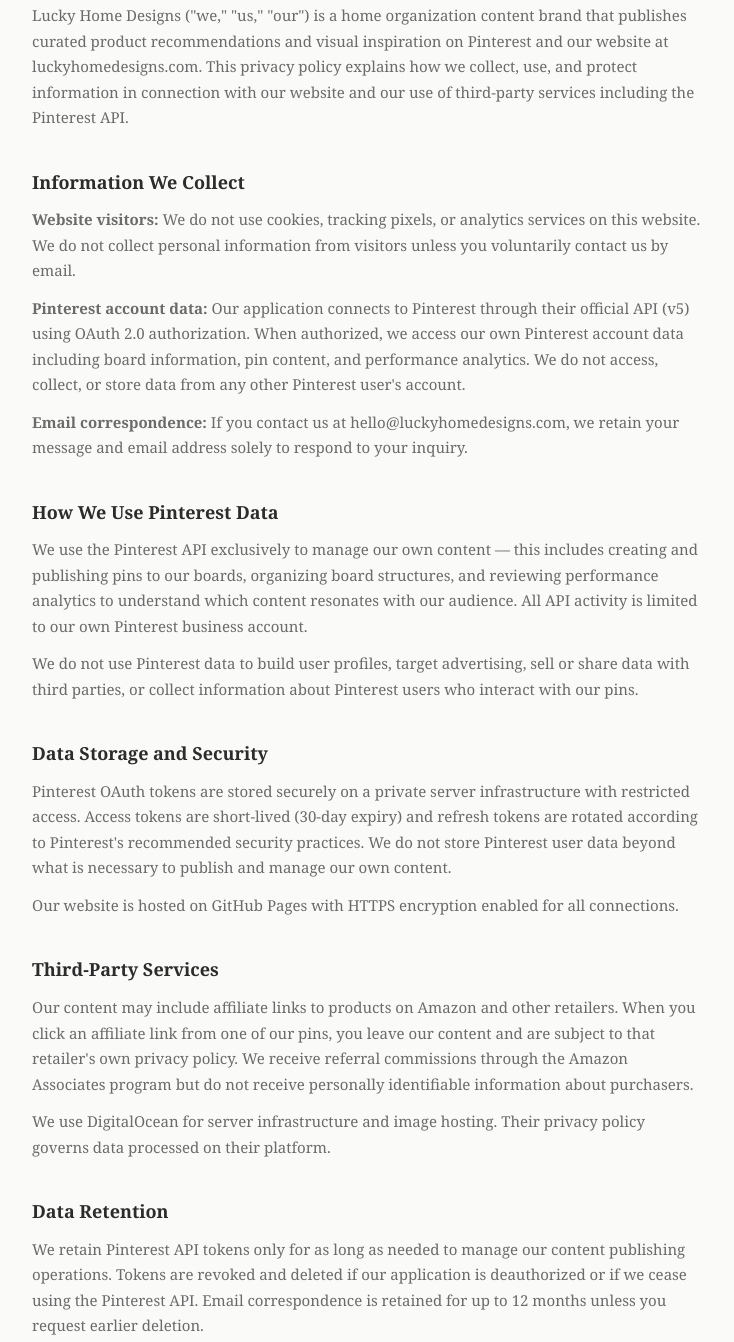
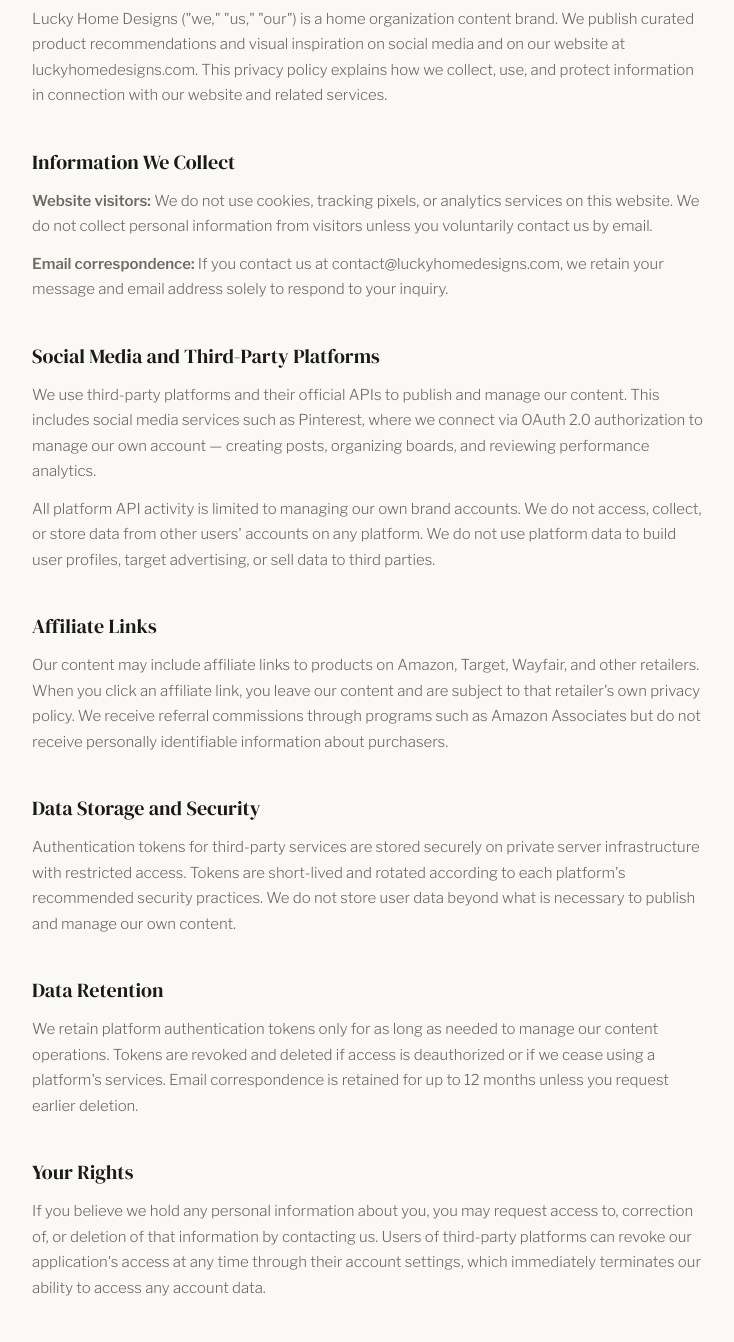
Before and after one commit to LuckySharms/luckyhomedesigns, a plain HTML site: page privacy.html in a window 1280 px wide. Shown: the part 269-1611 px from the top of the page, without its empty margins (272-1006 px from the left). Drawn offline with nearby package versions, Linux system fonts and the light colour scheme.

Commit message:
Update copy and refresh privacy policy design
- Generalize Pinterest-specific references to broader social media language
- Update contact email to contact@luckyhomedesigns.com
- Rename Follow section, simplify CTA copy
- Align privacy page typography with landing page (DM Serif Display + Libre Franklin)
- Remove hosting provider details from privacy policy
- Add affiliate links section covering Amazon, Target, Wayfair

```diff
--- a/privacy.html
+++ b/privacy.html
@@ -4,23 +4,32 @@
   <meta charset="UTF-8">
   <meta name="viewport" content="width=device-width, initial-scale=1.0">
   <title>Privacy Policy — Lucky Home Designs</title>
+  <link rel="preconnect" href="https://fonts.googleapis.com">
+  <link rel="preconnect" href="https://fonts.gstatic.com" crossorigin>
+  <link href="https://fonts.googleapis.com/css2?family=DM+Serif+Display&family=Libre+Franklin:wght@300;400;500;600&display=swap" rel="stylesheet">
   <style>
     :root {
-      --bg: #FAFAF8;
-      --text: #2C2C2C;
-      --muted: #6B6B6B;
+      --bg: #FAF9F6;
+      --text: #1A1A1A;
+      --muted: #6E6B65;
       --accent: #7B8F6B;
-      --border: #E4E0DB;
+      --border: #E0DCD5;
     }
 
     * { margin: 0; padding: 0; box-sizing: border-box; }
 
     body {
-      font-family: 'Georgia', 'Times New Roman', serif;
+      font-family: 'Libre Franklin', sans-serif;
       color: var(--text);
       background: var(--bg);
       line-height: 1.7;
+      font-weight: 300;
       -webkit-font-smoothing: antialiased;
+    }
+
+    h1, h2 {
+      font-family: 'DM Serif Display', serif;
+      font-weight: 400;
     }
 
     .container {
@@ -36,8 +45,6 @@
 
     header h1 {
       font-size: 28px;
-      font-weight: 700;
-      letter-spacing: -0.5px;
       margin-bottom: 4px;
     }
 
@@ -53,12 +60,10 @@
     }
 
     main { padding: 40px 0 20px; }
-
     section { margin-bottom: 36px; }
 
     section h2 {
-      font-size: 18px;
-      font-weight: 700;
+      font-size: 20px;
       margin-bottom: 10px;
     }
 
@@ -66,6 +71,12 @@
       font-size: 15px;
       color: var(--muted);
       margin-bottom: 12px;
+    }
+
+    section a {
+      color: var(--accent);
+      text-decoration: underline;
+      text-underline-offset: 2px;
     }
 
     footer {
@@ -95,11 +106,10 @@
         <h2>Who We Are</h2>
         <p>
           Lucky Home Designs ("we," "us," "our") is a home organization content
-          brand that publishes curated product recommendations and visual
-          inspiration on Pinterest and our website at luckyhomedesigns.com. This
-          privacy policy explains how we collect, use, and protect information
-          in connection with our website and our use of third-party services
-          including the Pinterest API.
+          brand. We publish curated product recommendations and visual
+          inspiration on social media and on our website at luckyhomedesigns.com.
+          This privacy policy explains how we collect, use, and protect
+          information in connection with our website and related services.
         </p>
       </section>
 
@@ -112,75 +122,59 @@
           by email.
         </p>
         <p>
-          <strong>Pinterest account data:</strong> Our application connects to
-          Pinterest through their official API (v5) using OAuth 2.0
-          authorization. When authorized, we access our own Pinterest account
-          data including board information, pin content, and performance
-          analytics. We do not access, collect, or store data from any other
-          Pinterest user's account.
-        </p>
-        <p>
           <strong>Email correspondence:</strong> If you contact us at
-          hello@luckyhomedesigns.com, we retain your message and email
+          contact@luckyhomedesigns.com, we retain your message and email
           address solely to respond to your inquiry.
         </p>
       </section>
 
       <section>
-        <h2>How We Use Pinterest Data</h2>
+        <h2>Social Media and Third-Party Platforms</h2>
         <p>
-          We use the Pinterest API exclusively to manage our own content — this
-          includes creating and publishing pins to our boards, organizing board
-          structures, and reviewing performance analytics to understand which
-          content resonates with our audience. All API activity is limited to
-          our own Pinterest business account.
+          We use third-party platforms and their official APIs to publish and
+          manage our content. This includes social media services such as
+          Pinterest, where we connect via OAuth 2.0 authorization to manage
+          our own account — creating posts, organizing boards, and reviewing
+          performance analytics.
         </p>
         <p>
-          We do not use Pinterest data to build user profiles, target
-          advertising, sell or share data with third parties, or collect
-          information about Pinterest users who interact with our pins.
+          All platform API activity is limited to managing our own brand
+          accounts. We do not access, collect, or store data from other users'
+          accounts on any platform. We do not use platform data to build user
+          profiles, target advertising, or sell data to third parties.
+        </p>
+      </section>
+
+      <section>
+        <h2>Affiliate Links</h2>
+        <p>
+          Our content may include affiliate links to products on Amazon, Target,
+          Wayfair, and other retailers. When you click an affiliate link, you
+          leave our content and are subject to that retailer's own privacy
+          policy. We receive referral commissions through programs such as
+          Amazon Associates but do not receive personally identifiable
+          information about purchasers.
         </p>
       </section>
 
       <section>
         <h2>Data Storage and Security</h2>
         <p>
-          Pinterest OAuth tokens are stored securely on a private server
-          infrastructure with restricted access. Access tokens are short-lived
-          (30-day expiry) and refresh tokens are rotated according to
-          Pinterest's recommended security practices. We do not store Pinterest
-          user data beyond what is necessary to publish and manage our own
-          content.
-        </p>
-        <p>
-          Our website is hosted on GitHub Pages with HTTPS encryption enabled
-          for all connections.
-        </p>
-      </section>
-
-      <section>
-        <h2>Third-Party Services</h2>
-        <p>
-          Our content may include affiliate links to products on Amazon and
-          other retailers. When you click an affiliate link from one of our
-          pins, you leave our content and are subject to that retailer's own
-          privacy policy. We receive referral commissions through the Amazon
-          Associates program but do not receive personally identifiable
-          information about purchasers.
-        </p>
-        <p>
-          We use DigitalOcean for server infrastructure and image hosting. Their
-          privacy policy governs data processed on their platform.
+          Authentication tokens for third-party services are stored securely
+          on private server infrastructure with restricted access. Tokens are
+          short-lived and rotated according to each platform's recommended
+          security practices. We do not store user data beyond what is
+          necessary to publish and manage our own content.
         </p>
       </section>
 
       <section>
         <h2>Data Retention</h2>
         <p>
-          We retain Pinterest API tokens only for as long as needed to manage
-          our content publishing operations. Tokens are revoked and deleted if
-          our application is deauthorized or if we cease using the Pinterest
-          API. Email correspondence is retained for up to 12 months unless you
+          We retain platform authentication tokens only for as long as needed
+          to manage our content operations. Tokens are revoked and deleted if
+          access is deauthorized or if we cease using a platform's services.
+          Email correspondence is retained for up to 12 months unless you
           request earlier deletion.
         </p>
       </section>
@@ -190,9 +184,9 @@
         <p>
           If you believe we hold any personal information about you, you may
           request access to, correction of, or deletion of that information by
-          contacting us. Pinterest users can revoke our application's access
-          at any time through their Pinterest account settings, which
-          immediately terminates our ability to access any account data.
+          contacting us. Users of third-party platforms can revoke our
+          application's access at any time through their account settings,
+          which immediately terminates our ability to access any account data.
         </p>
       </section>
 
@@ -210,9 +204,7 @@
         <h2>Changes to This Policy</h2>
         <p>
           We may update this privacy policy from time to time. Changes will be
-          posted on this page with a revised "last updated" date. Continued use
-          of our website or content after changes constitutes acceptance of the
-          updated policy.
+          posted on this page with a revised "last updated" date.
         </p>
       </section>
 
@@ -220,7 +212,7 @@
         <h2>Contact</h2>
         <p>
           For privacy-related questions or requests, contact us at
-          <a href="mailto:hello@luckyhomedesigns.com" style="color: var(--accent); text-decoration: underline;">hello@luckyhomedesigns.com</a>.
+          <a href="mailto:contact@luckyhomedesigns.com">contact@luckyhomedesigns.com</a>.
         </p>
       </section>
     </main>
```
Also changed, not shown: index.html (+10 -10 lines).
